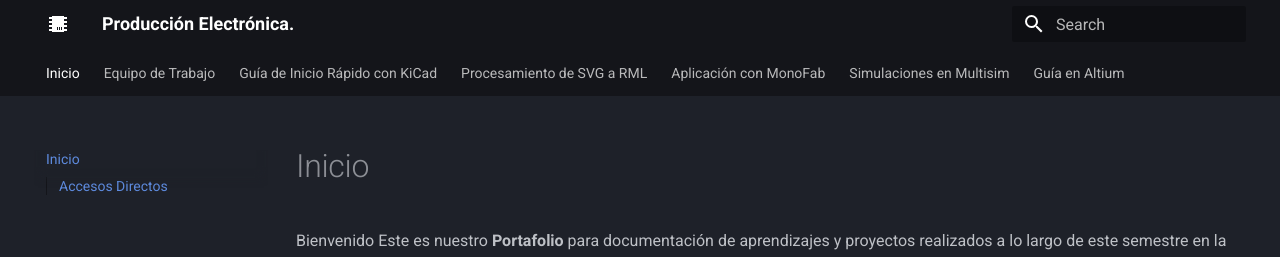
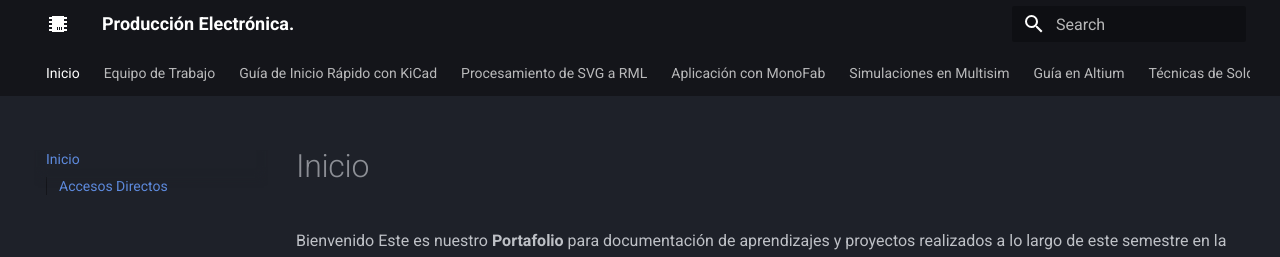
Before and after one commit to Joy-2307/Producci-n-Electr-nica-JIGR, an MkDocs documentation site: the page built from docs/index.md, in a window 1280 px wide. Shown: the top 257 px of the page. Built offline with MkDocs 1.6.1 and Material for MkDocs 9.7.7, drawn with Linux system fonts in a browser that asks for light colours.

Commit message:
Update mkdocs.yml

```diff
--- a/mkdocs.yml
+++ b/mkdocs.yml
@@ -52,3 +52,4 @@ nav:
   - Aplicación con MonoFab: Roland MonoFab.md
   - Simulaciones en Multisim: Doc Multisim.md
   - Guía en Altium: Doc Altium.md
+  - Técnicas de Soldadura: Doc Soldaduras.md
```
